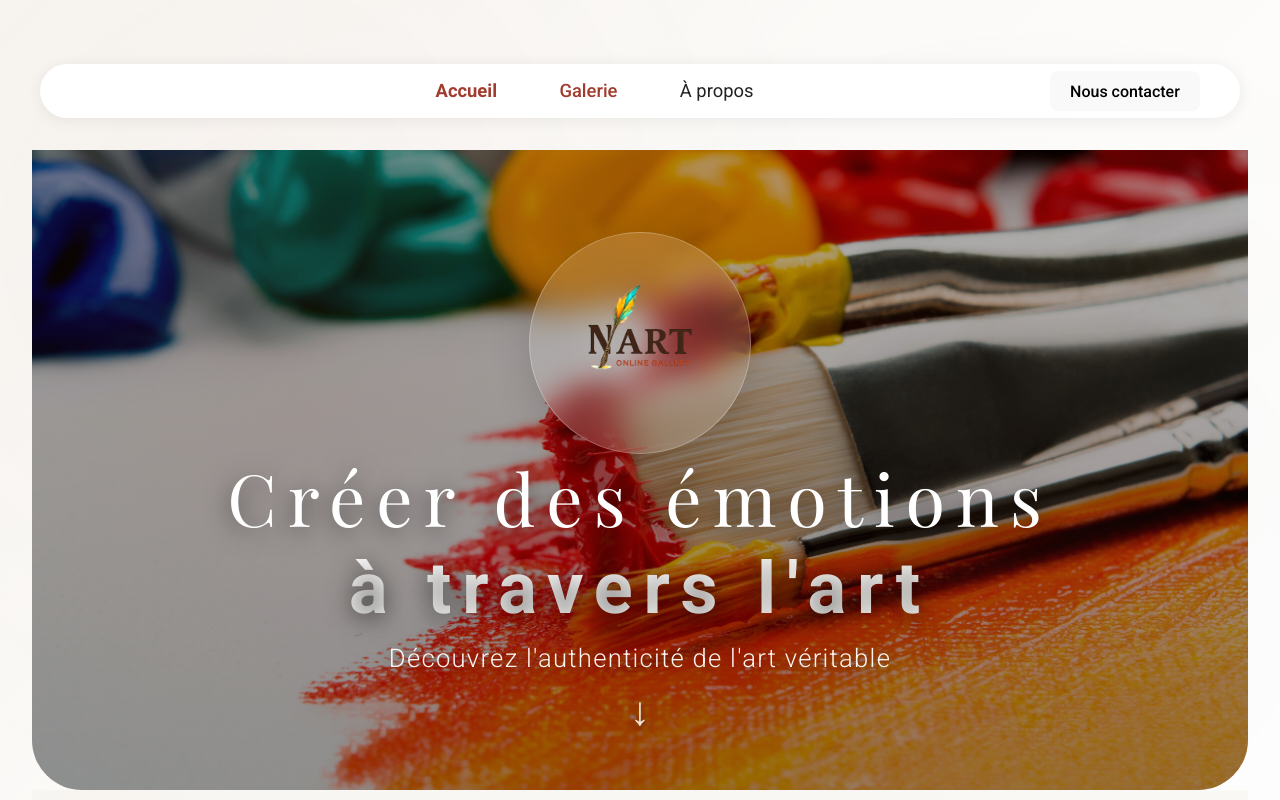
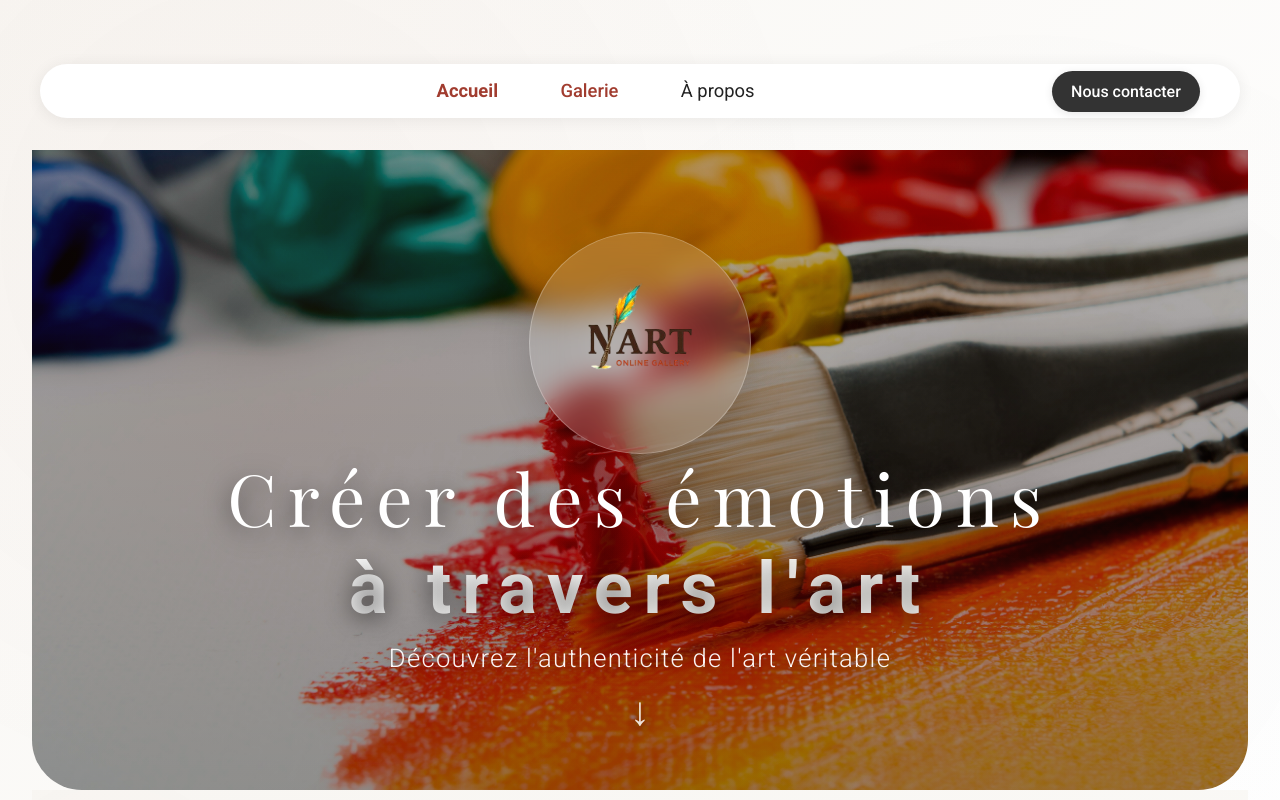
Before and after one commit to USERNAOUAL/galerie_nart, a React (Vite) app: page / in a window 1280 px wide. Shown: the top 800 px of the page. Built offline with nearby package versions, Linux system fonts and the light colour scheme; no server answers; a web font is replaced by a local one.

Commit message:
fix couleur

```diff
--- a/src/styles/Menu.css
+++ b/src/styles/Menu.css
@@ -104,6 +104,32 @@
   color: #fff !important;
   background: #a13c2f;
   box-shadow: 0 2px 8px #a13c2f33;
+}
+
+/* Contact Button Styles */
+.contact-btn {
+  background: #333;
+  color: #fff;
+  border: none;
+  padding: 0.7rem 1.2rem;
+  border-radius: 25px;
+  font-family: 'Roboto', sans-serif;
+  font-weight: 500;
+  font-size: 1rem;
+  cursor: pointer;
+  transition: all 0.3s ease;
+  box-shadow: 0 2px 8px rgba(0, 0, 0, 0.1);
+}
+
+.contact-btn:hover {
+  background: #a13c2f;
+  transform: translateY(-2px);
+  box-shadow: 0 4px 15px rgba(161, 60, 47, 0.3);
+}
+
+.contact-btn:active {
+  transform: translateY(0);
+  box-shadow: 0 2px 8px rgba(0, 0, 0, 0.1);
 }
 
 /* Responsive Design pour Mobile */
```
